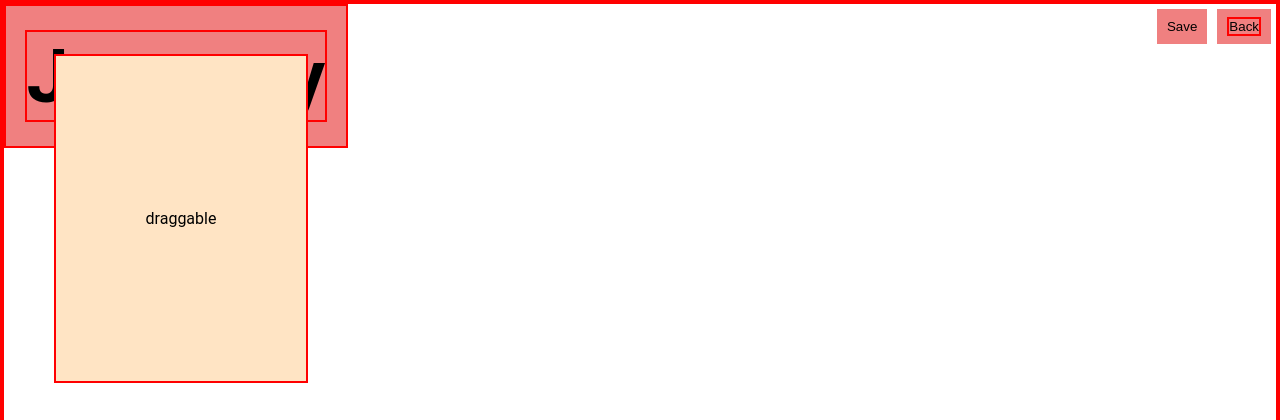
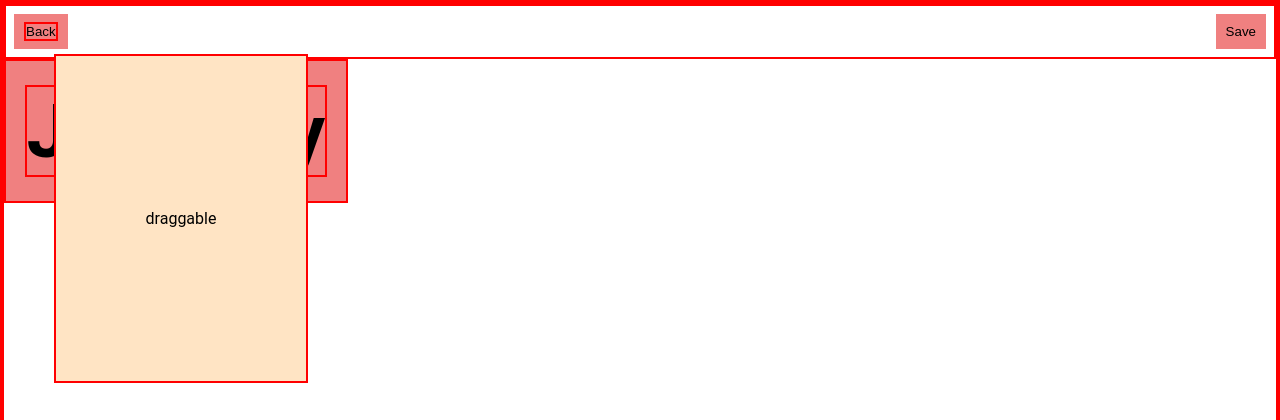
Before and after one commit to aniruddhajoshi876/mcwics-2026, a Flask app: template prompt-pages/apps/web/src/pages/templates/personalised.html in a window 1280 px wide. Shown: the top 420 px of the page. Run offline with Flask 3, Linux system fonts and the light colour scheme; the template is opened without the code that fills it, so the values that code supplies are empty.

Commit message:
added header

```diff
--- a/prompt-pages/apps/web/src/pages/templates/personalised.html
+++ b/prompt-pages/apps/web/src/pages/templates/personalised.html
@@ -9,10 +9,12 @@
     <!-- <script src="../../scripts/personalscript.js"></script> !-->
 </head>
 <body ondragover="drag_over(event)" ondrop="drop(event)">
-    <button class="action-button">
-        <a class="action-button-link" href="{{ url_for('home') }}">Back</a>
-    </button>
-    <button class="action-button"> Save </button>
+    <div class="header">
+        <button class="action-button">
+            <a class="action-button-link" href="{{ url_for('home') }}">Back</a>
+        </button>
+        <button class="action-button"> Save </button>
+    </div>
 
     <div id="box1" class="box" draggable="true" ondragstart="drag_start(event)">
         <span class="name" contenteditable="true">user</span>
@@ -25,7 +27,7 @@
     </div>
     <div id="box2" class="box" draggable="true" ondragstart="drag_start(event)">draggable</div>
 
-    <div class="header">
+    <div class="month">
         <h2>Janurary</h2>
     </div>
     <script src="{{ url_for('static', filename='personalscript.js') }}"></script>
--- a/prompt-pages/apps/web/src/static/personalstyles.css
+++ b/prompt-pages/apps/web/src/static/personalstyles.css
@@ -57,7 +57,7 @@ html, body {
     overflow: scroll; /* scroll for more text space */
 }
 
-.header {
+.month {
     background: lightcoral;
     padding: 20px;
 
@@ -73,6 +73,14 @@ html, body {
     background: lavender;
     font-size: 15px;
     margin-top: 3px;
+}
+
+.header {
+    display: flex;
+    padding: 3px;
+    display: flex;
+    align-items: center;
+    justify-content: space-between;
 }
 
 button {
```
